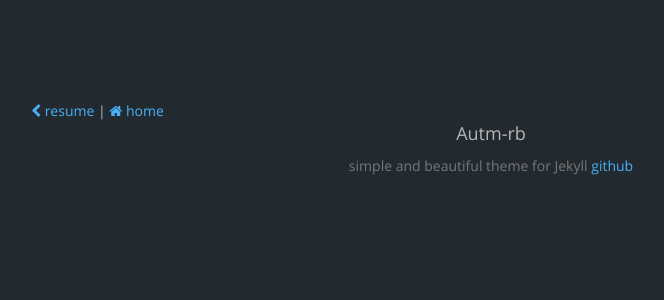
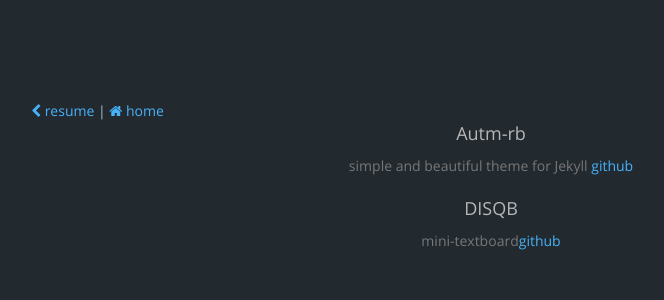
Before and after one commit to railsr/railsr.github.io, a Jekyll site: the page built from projects.html, in a window 1280 px wide. Shown: the top 300 px of the page, without its empty margins (149-813 px from the left). Built offline with Jekyll 4.4.1, drawn with Linux system fonts in a browser that asks for light colours; nearby versions of some CDN libraries; comment, search, counter and statistics services are not loaded.

Commit message:
Update projects.html

```diff
--- a/projects.html
+++ b/projects.html
@@ -10,6 +10,8 @@ layout: projects
 
 	<h3>Autm-rb</h3>
 	<p class="text-muted">simple and beautiful theme for Jekyll  <a href="https://github.com/railsr/autm-rb" >github</a></p>
+	<h3>DISQB</h3>
+	<p class="text-muted">mini-textboard<a href="https://github.com/railsr/DISQB" >github</a></p>
 
 </div>
 </div>
```
